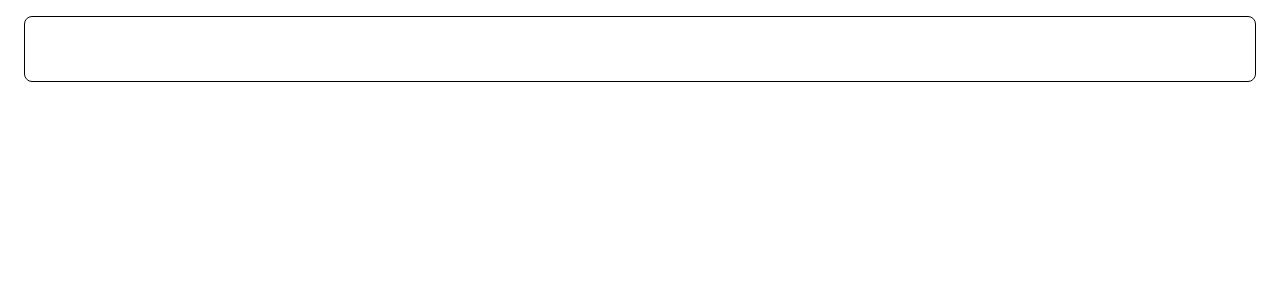
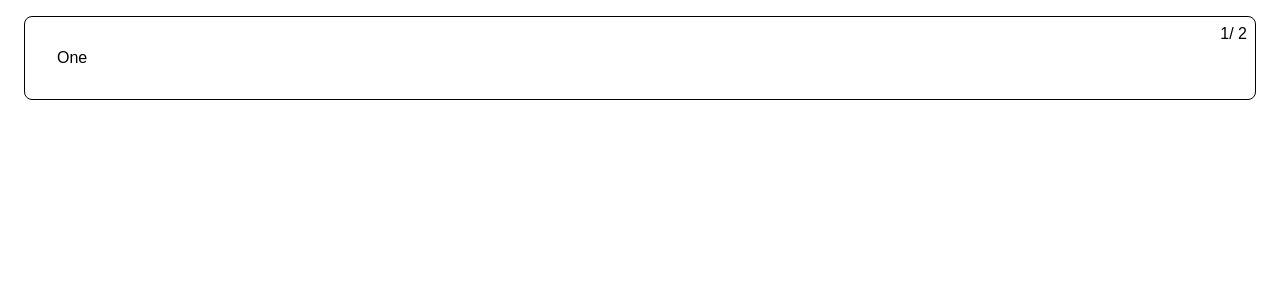
Before and after one commit to 0trava/Practic_work_ts-formic-react, a React (Vite) app: page / in a window 1280 px wide. Shown: the top 300 px of the page. Built offline with nearby package versions, Linux system fonts and the light colour scheme; the HTML template or start-up script is replaced by a standard one.

Commit message:
add logic for steps

```diff
--- a/src/App.tsx
+++ b/src/App.tsx
@@ -1,5 +1,15 @@
+import { useMultistepForm } from "./useMultistepForm"
 
 function App() {
+
+  const {steps, currentStepIndex, step} = useMultistepForm([<div>One</div>,<div>Two</div>])
+
+
+
+
+
+
+
   return (  <div style = {{
     position: "relative",
     background: "white",
@@ -7,12 +17,20 @@
     padding: "2rem",
     margin: "1rem",
     borderRadius: ".5rem",
-    fontFamily: "Arial"
+    fontFamily: "Arial",
   }}>
     <form action="">
+      <div
+      style={{
+        position: "absolute",
+        top: ".5rem",
+        right: ".5rem",
+      }}>
+        {currentStepIndex + 1}/ {steps.length}
+      </div>
 
     </form>
-
+      {step}
   </div>)
 }
 
--- a/src/useMultistepForm.ts
+++ b/src/useMultistepForm.ts
@@ -36,7 +36,8 @@
         step: steps[currentStepIndex],
         goTo,
         next,
-        back
+        back,
+        steps,
     }
 
 }
```
